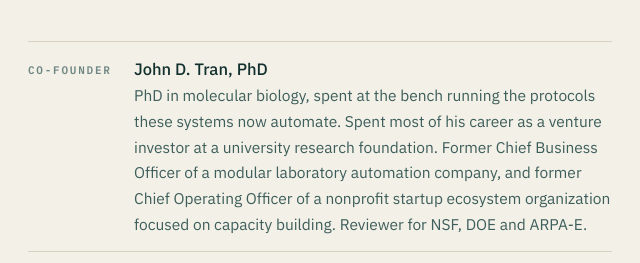
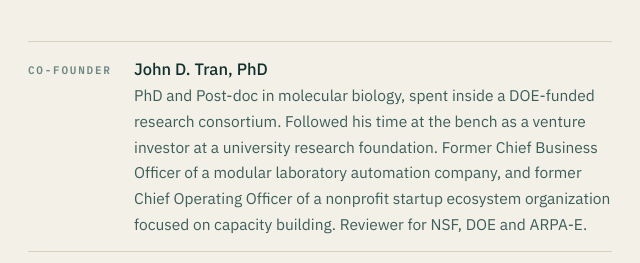
Before and after one commit to Porcupine-Labs/landing-page, a plain HTML site: page index.html in a window 1280 px wide. Shown: the part 4325-4588 px from the top of the page, 438-1078 px from the left. Drawn offline with Linux system fonts and the light colour scheme.

Commit message:
fable update

```diff
--- a/index.html
+++ b/index.html
@@ -276,7 +276,7 @@ footer{display:grid;grid-template-columns:200px minmax(0,1fr);gap:36px;
       <div class="body">
         <ul class="rows">
           <li><span class="tag">Co-founder</span><div><b>John D. Tran, PhD</b>
-            <span class="d">PhD in molecular biology, spent at the bench running the protocols these systems now automate. Spent most of his career as a venture investor at a university research foundation. Former Chief Business Officer of a modular laboratory automation company, and former Chief Operating Officer of a nonprofit startup ecosystem organization focused on capacity building. Reviewer for NSF, DOE and ARPA-E.</span></div></li>
+            <span class="d">PhD and Post-doc in molecular biology, spent inside a DOE-funded research consortium. Followed his time at the bench as a venture investor at a university research foundation. Former Chief Business Officer of a modular laboratory automation company, and former Chief Operating Officer of a nonprofit startup ecosystem organization focused on capacity building. Reviewer for NSF, DOE and ARPA-E.</span></div></li>
           <li><span class="tag">Co-founder</span><div><b>Patrick M. Shih, PhD</b>
             <span class="d">Associate Professor of Plant and Microbial Biology, UC Berkeley. Director, Plant Biosystems Design Program, Joint BioEnergy Institute. Faculty Scientist, Lawrence Berkeley National Laboratory.</span></div></li>
           <li><span class="tag">Advisor</span><div><b>Thom Norman</b>
```
